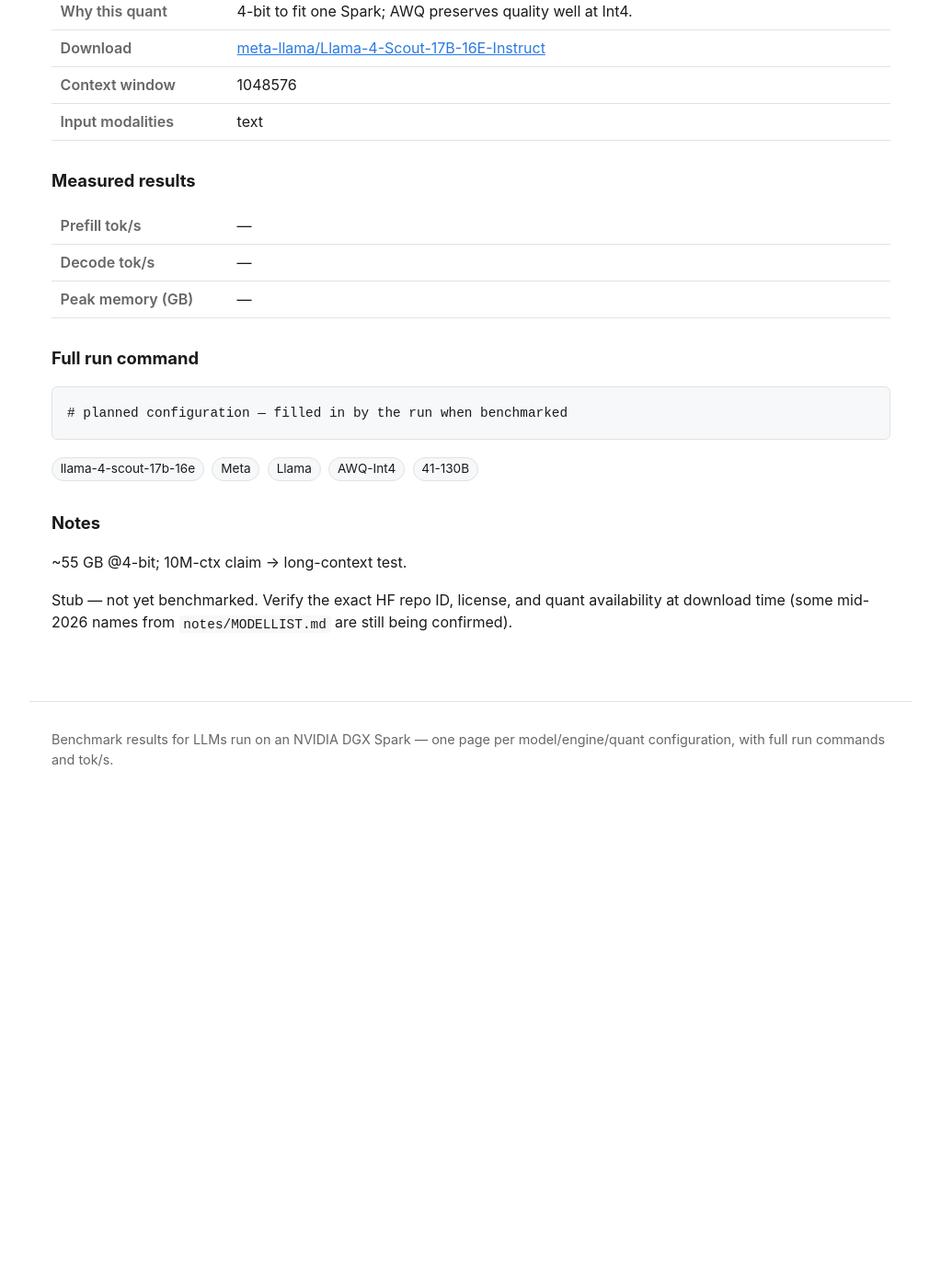
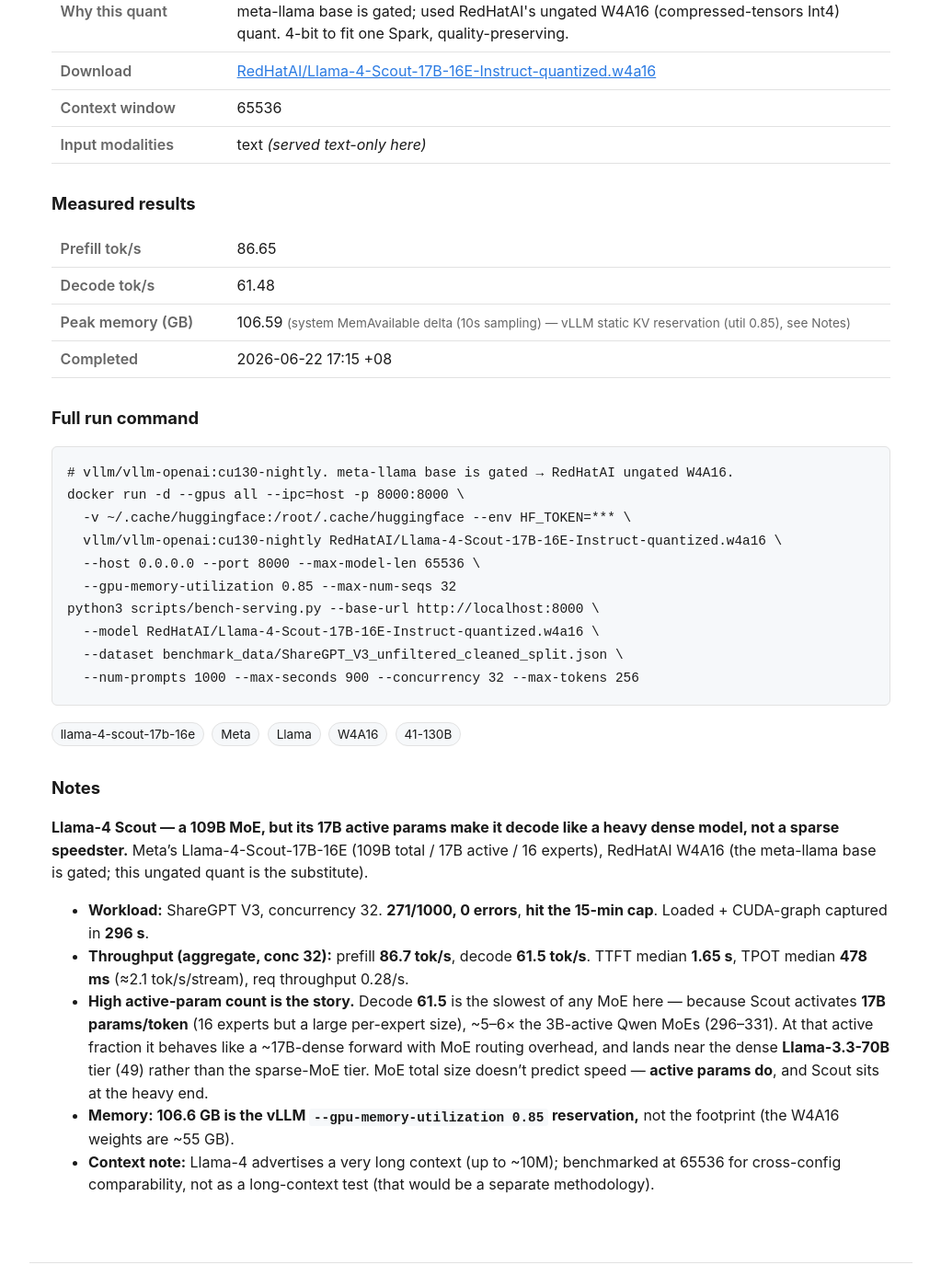
Before and after one commit to yjsoon/autobench, a Jekyll site: the page built from _configs/llama-4-scout-17b-16e-vllm-awq.md, in a window 1280 px wide and 1400 px high, scrolled down 508 px. Shown: the whole window at 92% size, without its empty margins (128-1151 px from the left). Built offline with Jekyll 4.4.1, drawn with Linux system fonts in a browser that asks for light colours; before the commit the page ends 1408 px from its top, so only the background shows below that; some of the changed text lies outside the part shown.

Commit message:
Bench: Llama-4-Scout-17B-16E vLLM W4A16 (87/61, cap) — 17B-active MoE decodes like dense
109B MoE but 17B active/token -> slowest MoE decode (61), near dense Llama-70B
tier not the 3B-active sparse speedsters. Active params predict speed, not MoE
total. Used RedHatAI ungated W4A16 (meta base gated).

Co-Authored-By: Claude Opus 4.8 (1M context) <noreply@anthropic.com>
Claude-Session: https://claude.ai/code/session_01JczsieM71svofn8CxRyY2s

```diff
--- a/_configs/llama-4-scout-17b-16e-vllm-awq.md
+++ b/_configs/llama-4-scout-17b-16e-vllm-awq.md
@@ -5,26 +5,48 @@ company: Meta
 family: Llama
 params: 109B / 17B (MoE)
 engine: vLLM
-quant: AWQ-Int4
-quant_rationale: 4-bit to fit one Spark; AWQ preserves quality well at Int4.
-source_repo: meta-llama/Llama-4-Scout-17B-16E-Instruct
-download_url: https://huggingface.co/meta-llama/Llama-4-Scout-17B-16E-Instruct
-context: 1048576
+quant: W4A16
+quant_rationale: meta-llama base is gated; used RedHatAI's ungated W4A16 (compressed-tensors Int4) quant. 4-bit to fit one Spark, quality-preserving.
+source_repo: RedHatAI/Llama-4-Scout-17B-16E-Instruct-quantized.w4a16
+download_url: https://huggingface.co/RedHatAI/Llama-4-Scout-17B-16E-Instruct-quantized.w4a16
+context: 65536
 modalities: [text]
-mm_served: true
-tags: [llama-4-scout-17b-16e, Meta, Llama, AWQ-Int4, 41-130B]
-status: pending
-prefill_toks:
-decode_toks:
-mem_gb:
-mem_source:
-measured_on:
-completed_at:
+mm_served: false
+tags: [llama-4-scout-17b-16e, Meta, Llama, W4A16, 41-130B]
+status: done
+prefill_toks: 86.65
+decode_toks: 61.48
+mem_gb: 106.59
+mem_source: system MemAvailable delta (10s sampling) — vLLM static KV reservation (util 0.85), see Notes
+measured_on: 2026-06-22
+completed_at: 2026-06-22 17:15 +08
 run_command: |
-  # planned configuration — filled in by the run when benchmarked
+  # vllm/vllm-openai:cu130-nightly. meta-llama base is gated → RedHatAI ungated W4A16.
+  docker run -d --gpus all --ipc=host -p 8000:8000 \
+    -v ~/.cache/huggingface:/root/.cache/huggingface --env HF_TOKEN=*** \
+    vllm/vllm-openai:cu130-nightly RedHatAI/Llama-4-Scout-17B-16E-Instruct-quantized.w4a16 \
+    --host 0.0.0.0 --port 8000 --max-model-len 65536 \
+    --gpu-memory-utilization 0.85 --max-num-seqs 32
+  python3 scripts/bench-serving.py --base-url http://localhost:8000 \
+    --model RedHatAI/Llama-4-Scout-17B-16E-Instruct-quantized.w4a16 \
+    --dataset benchmark_data/ShareGPT_V3_unfiltered_cleaned_split.json \
+    --num-prompts 1000 --max-seconds 900 --concurrency 32 --max-tokens 256
 ---
 
-~55 GB @4-bit; 10M-ctx claim → long-context test.
+**Llama-4 Scout — a 109B MoE, but its 17B active params make it decode like a heavy dense model, not a
+sparse speedster.** Meta's Llama-4-Scout-17B-16E (109B total / 17B active / 16 experts), RedHatAI W4A16
+(the meta-llama base is gated; this ungated quant is the substitute).
 
-Stub — not yet benchmarked. Verify the exact HF repo ID, license, and quant availability at
-download time (some mid-2026 names from `notes/MODELLIST.md` are still being confirmed).
+- **Workload:** ShareGPT V3, concurrency 32. **271/1000, 0 errors**, **hit the 15-min cap**. Loaded +
+  CUDA-graph captured in **296 s**.
+- **Throughput (aggregate, conc 32):** prefill **86.7 tok/s**, decode **61.5 tok/s**. TTFT median
+  **1.65 s**, TPOT median **478 ms** (≈2.1 tok/s/stream), req throughput 0.28/s.
+- **High active-param count is the story.** Decode **61.5** is the slowest of any MoE here — because
+  Scout activates **17B params/token** (16 experts but a large per-expert size), ~5–6× the 3B-active
+  Qwen MoEs (296–331). At that active fraction it behaves like a ~17B-dense forward with MoE routing
+  overhead, and lands near the dense **Llama-3.3-70B** tier (49) rather than the sparse-MoE tier. MoE
+  total size doesn't predict speed — **active params do**, and Scout sits at the heavy end.
+- **Memory: 106.6 GB is the vLLM `--gpu-memory-utilization 0.85` reservation,** not the footprint (the
+  W4A16 weights are ~55 GB).
+- **Context note:** Llama-4 advertises a very long context (up to ~10M); benchmarked at 65536 for
+  cross-config comparability, not as a long-context test (that would be a separate methodology).
```
